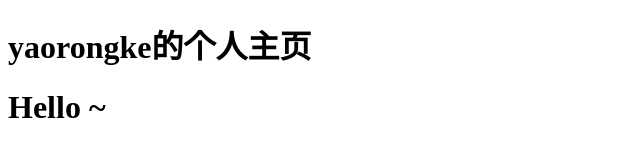
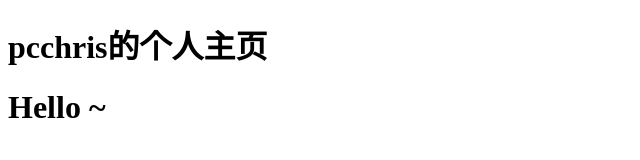
Before and after one commit to PCChris1995/pcchris.github.io, a plain HTML site: page index.html in a window 1280 px wide. Shown: the whole page, without its empty margins (0-640 px from the left). Drawn offline with Linux system fonts and the light colour scheme.

Commit message:
Update index.html

```diff
--- a/index.html
+++ b/index.html
@@ -2,10 +2,10 @@
 <html lang="en">
 <head>
     <meta charset="UTF-8">
-    <title>yaorongke</title>
+    <title>pcchris</title>
 </head>
 <body>
-    <h1>yaorongke的个人主页</h1>
+    <h1>pcchris的个人主页</h1>
     <h1>Hello ~</h1>
 </body>
 </html>
```
